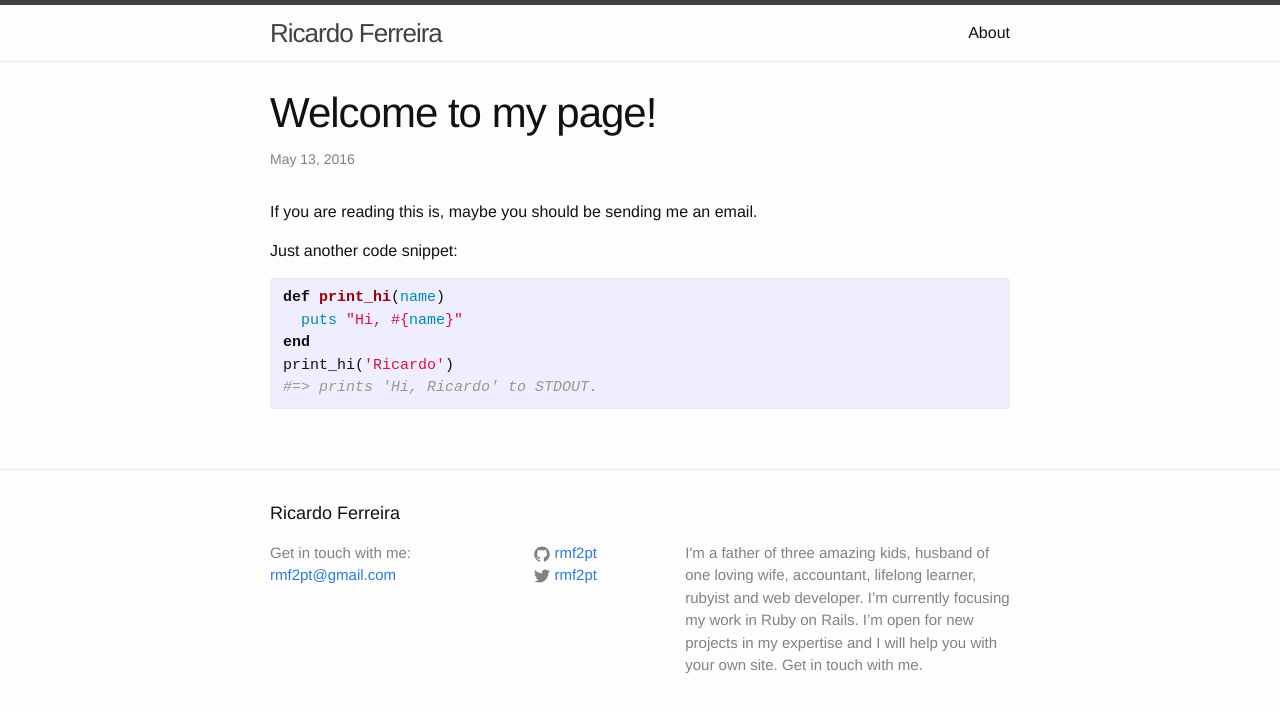
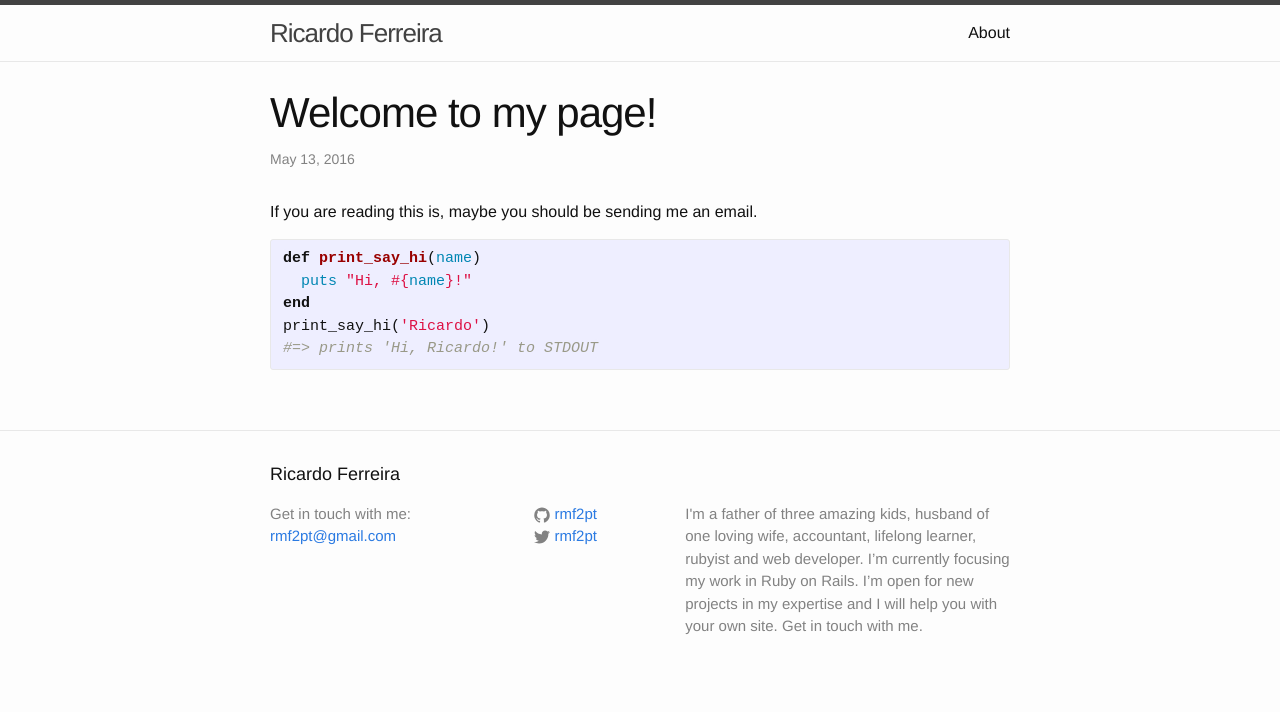
Before and after one commit to RMF2PT/rmf2pt.github.io, a Jekyll site: the page built from _posts/2016-05-13-welcome-to-my-page.markdown, in a window 1280 px wide. Shown: the top 712 px of the page. Built offline with Jekyll 4.4.1, drawn with Linux system fonts in a browser that asks for light colours.

Commit message:
Update 2016-05-13-welcome-to-my-page.markdown

```diff
--- a/_posts/2016-05-13-welcome-to-my-page.markdown
+++ b/_posts/2016-05-13-welcome-to-my-page.markdown
@@ -6,14 +6,12 @@ categories: update
 ---
 If you are reading this is, maybe you should be sending me an email.
 
-Just another code snippet:
-
 {% highlight ruby %}
-def print_hi(name)
-  puts "Hi, #{name}"
+def print_say_hi(name)
+  puts "Hi, #{name}!"
 end
-print_hi('Ricardo')
-#=> prints 'Hi, Ricardo' to STDOUT.
+print_say_hi('Ricardo')
+#=> prints 'Hi, Ricardo!' to STDOUT
 {% endhighlight %}
 
 [//]: # (Check out the [Jekyll docs][jekyll-docs] for more info on how to get the most out of Jekyll. File all bugs/feature requests at [Jekyll’s GitHub repo][jekyll-gh]. If you have questions, you can ask them on [Jekyll Talk][jekyll-talk].)
```
